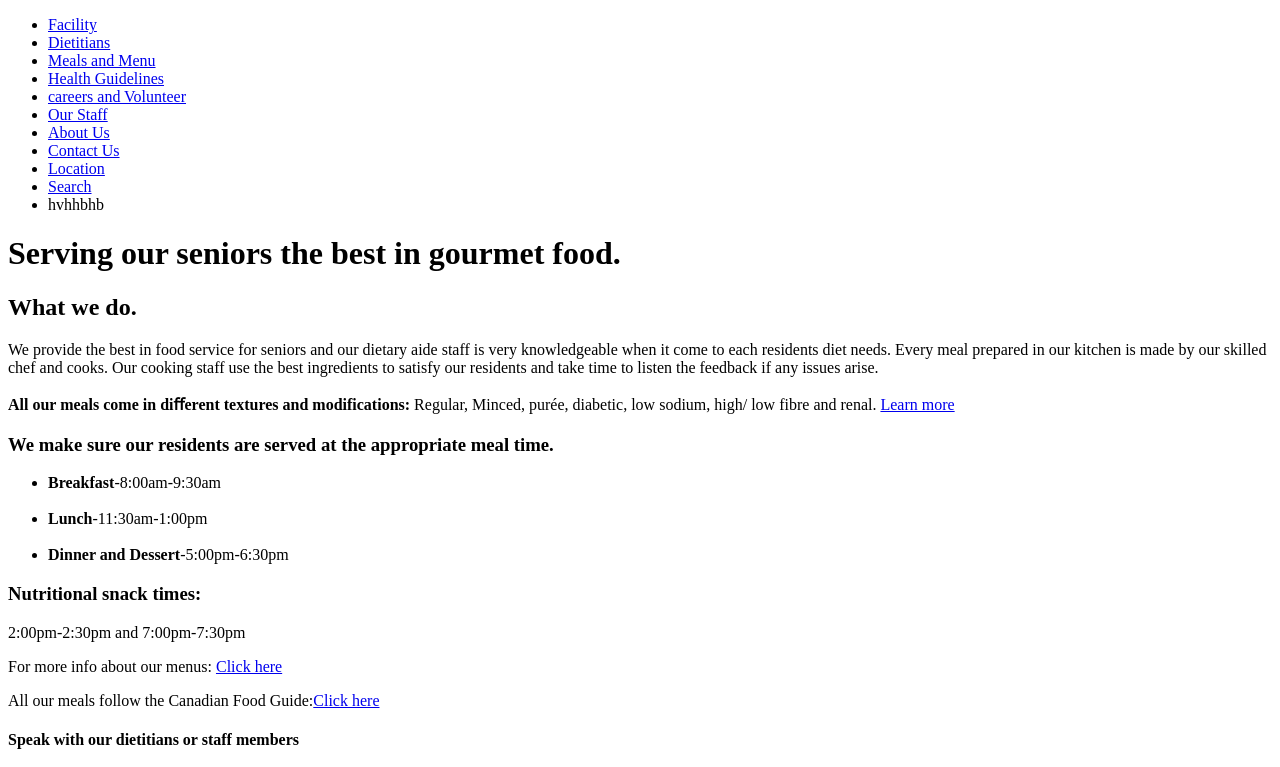
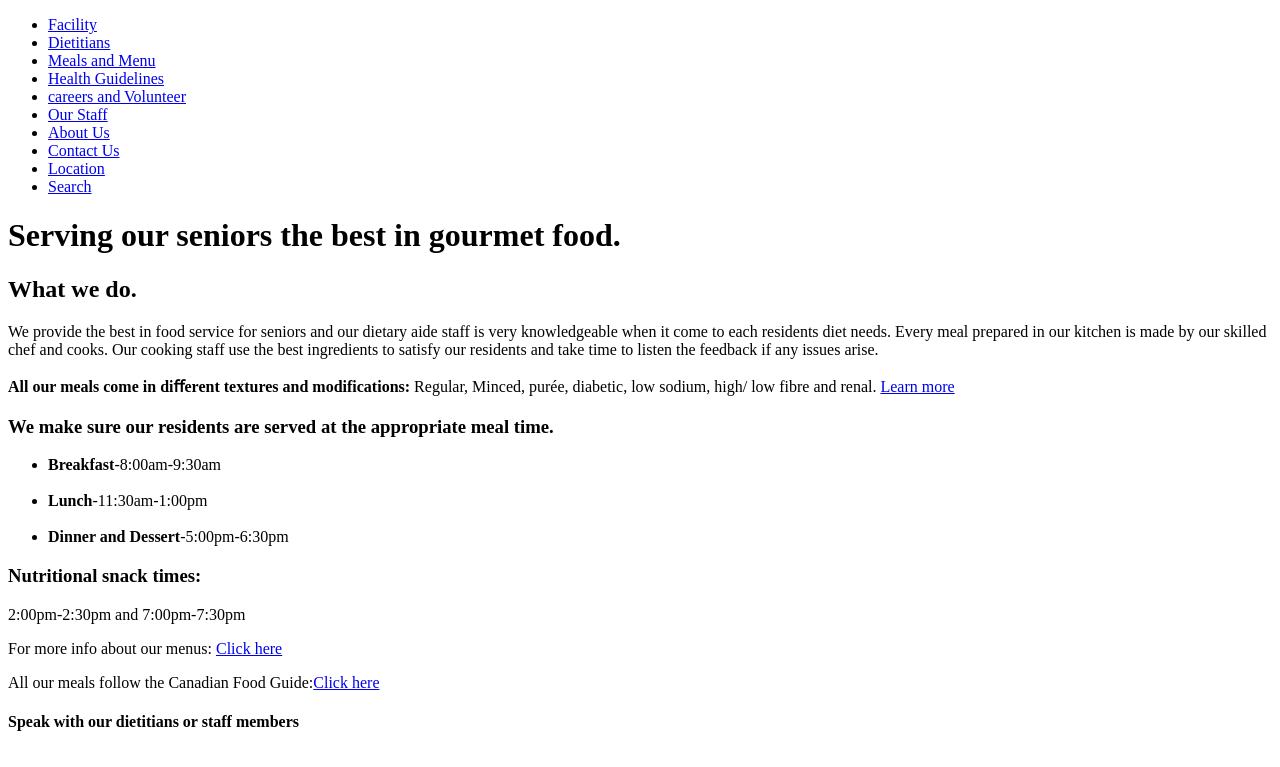
Before and after one commit to Alco80/Comfort-food-Nursing-Home-Meals, a plain HTML site: page HTML/index.html in a window 1280 px wide. Shown: the top 767 px of the page. Drawn offline with Linux system fonts and the light colour scheme.

Commit message:
Update index.html

```diff
--- a/HTML/index.html
+++ b/HTML/index.html
@@ -22,7 +22,7 @@
                 <li><a href="#">Contact Us</a></li>
                 <li><a href="#">Location</a></li>
                 <li><a href="#">Search</a></li>
-                <li>hvhhbhb</li>
+
             </ul>
         </header>
     </nav>
```
